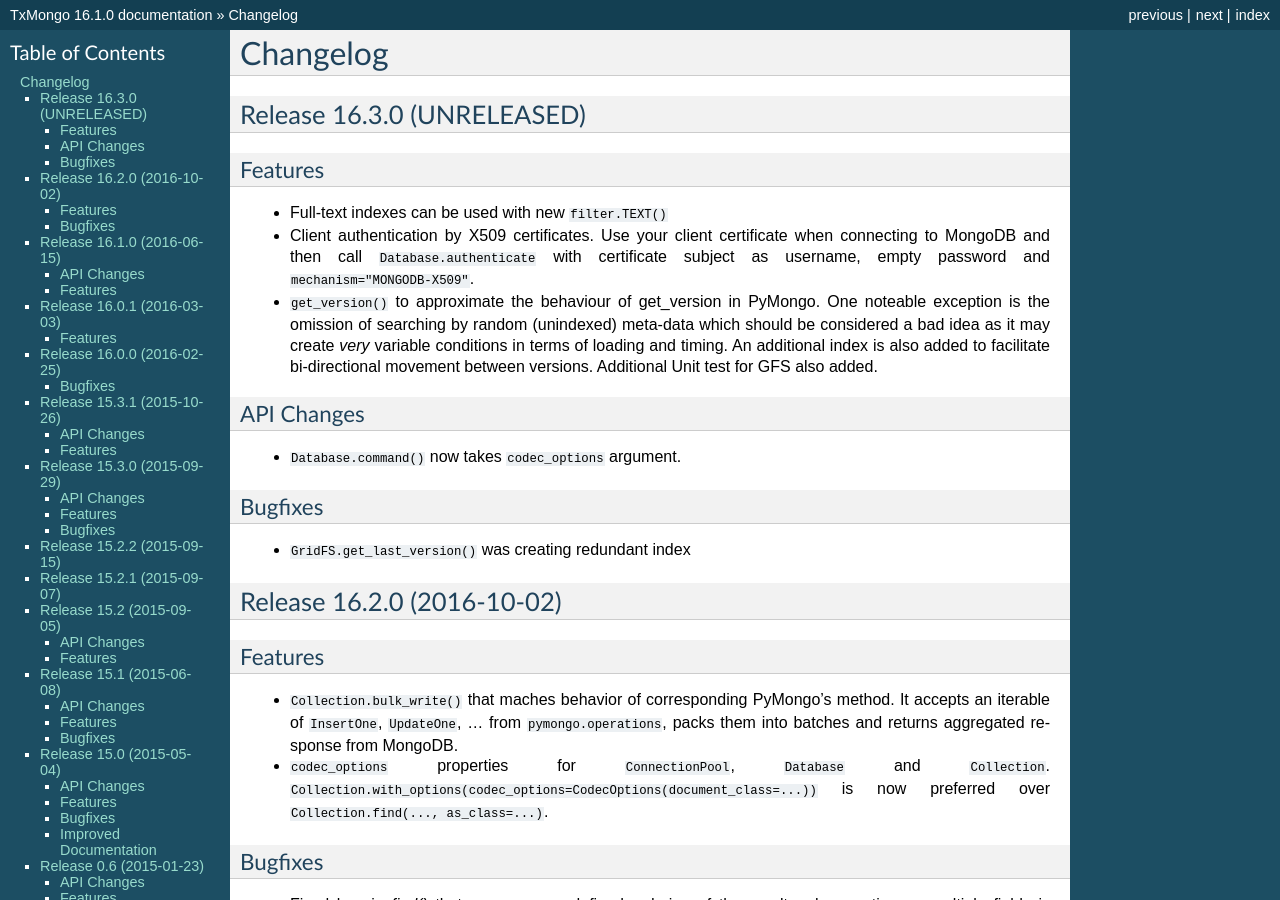
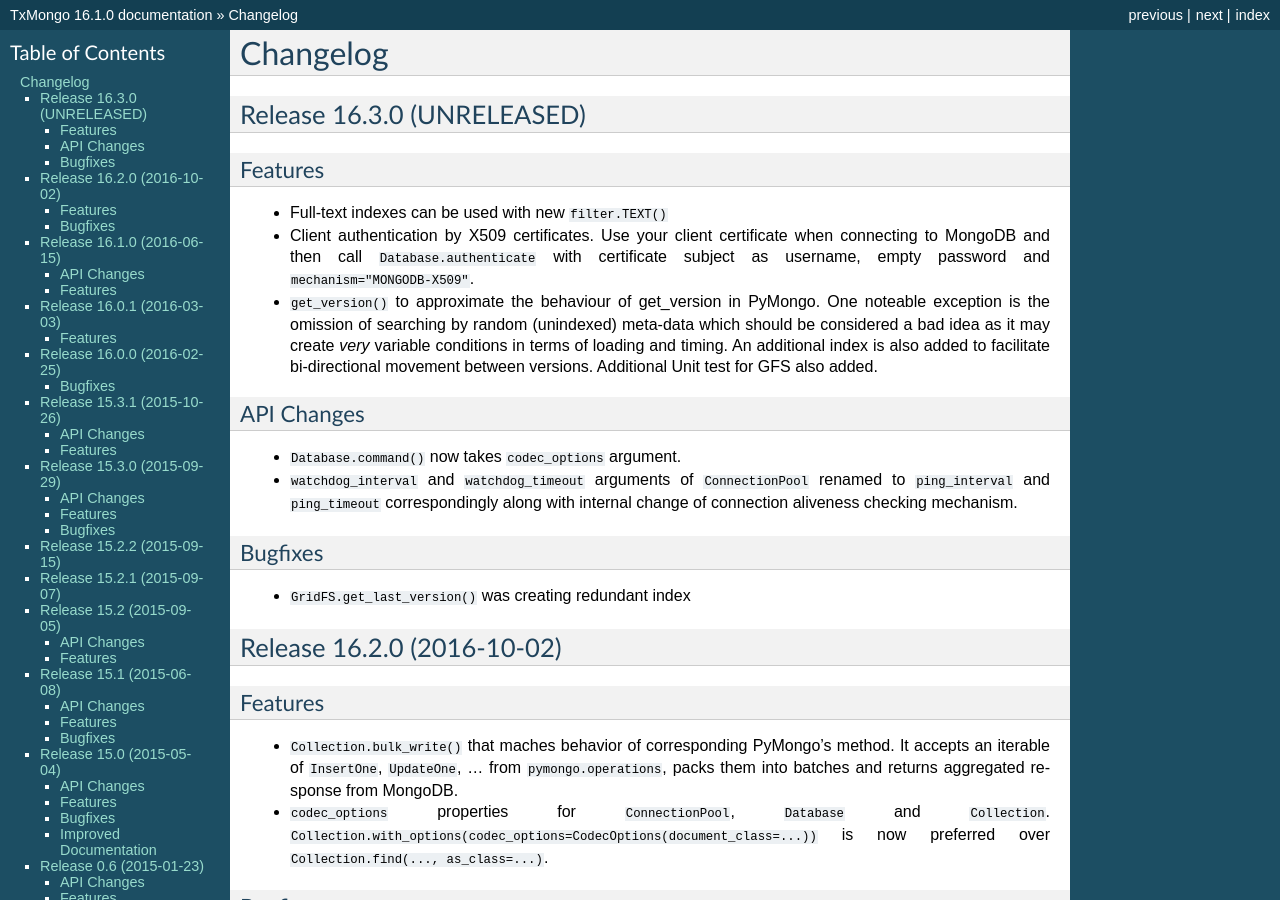
Before and after one commit to twisted/txmongo, a Sphinx documentation site: the page built from docs/source/NEWS.rst, in a window 1280 px wide and 900 px high. Built offline with Sphinx 7.4.7, drawn with Linux system fonts in a browser that asks for light colours; formulas are drawn with MathJax 3.

Commit message:
Update NEWS.rst

```diff
--- a/docs/source/NEWS.rst
+++ b/docs/source/NEWS.rst
@@ -20,6 +20,9 @@
 ^^^^^^^^^^^
 
 - ``Database.command()`` now takes ``codec_options`` argument.
+- ``watchdog_interval`` and ``watchdog_timeout`` arguments of ``ConnectionPool`` renamed
+  to ``ping_interval`` and ``ping_timeout`` correspondingly along with internal change of
+  connection aliveness checking mechanism.
 
 Bugfixes
 ^^^^^^^^
```
